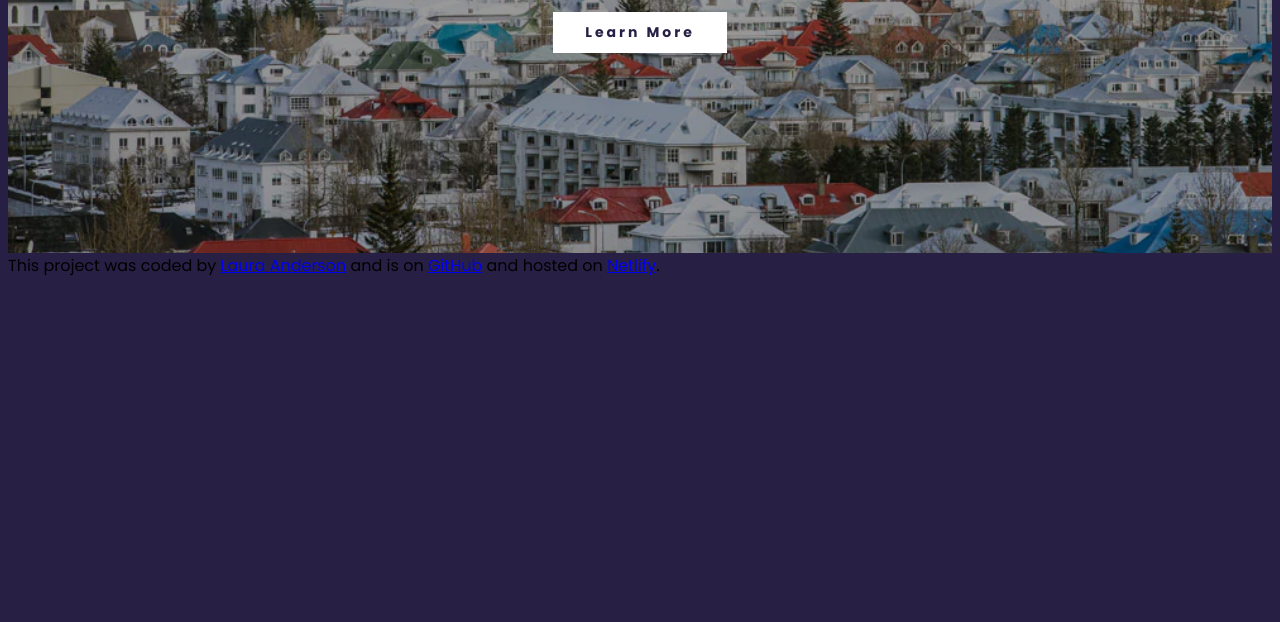
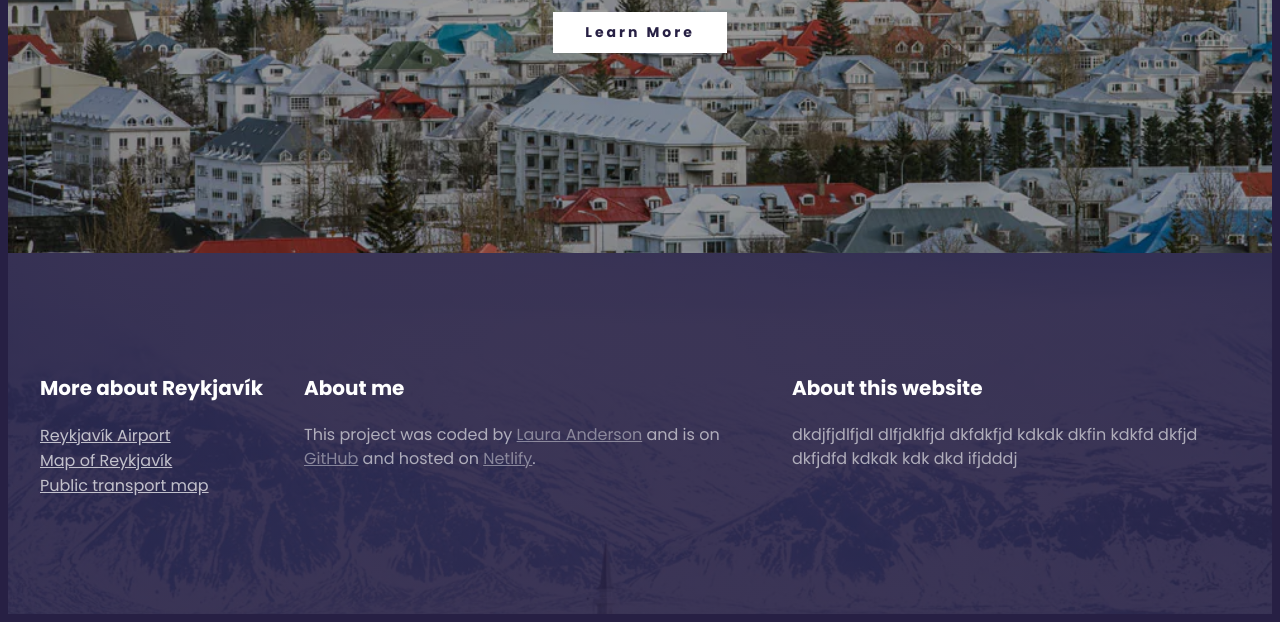
Before and after one commit to lauraanderson-projects/travel-portfolio, a plain HTML site: page index.html in a window 1280 px wide. Shown: the part 480-1102 px from the top of the page. Before the commit the page ends 800 px from the top, so only its background shows below. Drawn offline with Linux system fonts and the light colour scheme.

Commit message:
add footer, grid, sections

```diff
--- a/index.html
+++ b/index.html
@@ -20,16 +20,64 @@
         <h2>Capital city of Iceland</h2>
         <a href="#more">Learn More</a>
       </header>
+
       <footer>
+        <section class="grid">
+          <div>
+            <h3>More about Reykjavík</h3>
+            <ul>
+              <li>
+                <a href="https://www.kefairport.com/" target="_blank"
+                  >Reykjavík Airport</a
+                >
+              </li>
+              <li>
+                <a
+                  href="https://www.google.com/maps/place/Reykjav%C3%ADk,+Iceland/@64.1334904,-21.8524424,12z/data=!3m1!4b1!4m6!3m5!1s0x48d674b9eedcedc3:0xec912ca230d26071!8m2!3d64.1469868!4d-21.9407552!16zL20vMDZmbGc?entry=ttu&g_ep=EgoyMDI1MDIyNi4xIKXMDSoASAFQAw%3D%3D"
+                  target="_blank"
+                  >Map of Reykjavík</a
+                >
+              </li>
+              <li>
+                <a
+                  href="https://reykjaviktips.com/transport.html?gad_source=1&gclid=Cj0KCQiA_Yq-BhC9ARIsAA6fbAhbiOseY4K2HvG6MxrX8VVAoycWne5b0F-lrKigv9mvCRqfdA0pt60aAigcEALw_wcB"
+                  target="_blank"
+                  >Public transport map</a
+                >
+              </li>
+            </ul>
+          </div>
+          <div>
+            <h3>About me</h3>
+            <p>
               This project was coded by
-        <a href="https://github.com/lauraanderson-projects">Laura Anderson</a>
+              <a
+                href="https://github.com/lauraanderson-projects"
+                target="_blank"
+                >Laura Anderson</a
+              >
               and is on
-        <a href="https://github.com/lauraanderson-projects/travel-portfolio"
+              <a
+                href="https://github.com/lauraanderson-projects/travel-portfolio"
+                target="_blank"
                 >GitHub</a
               >
               and hosted on
-        <a href="https://lauraanderson-travelportfolio.netlify.app/">Netlify</a
+              <a
+                href="https://lauraanderson-travelportfolio.netlify.app/"
+                target="_blank"
+                >Netlify</a
               >.
+            </p>
+          </div>
+          <div>
+            <h3>About this website</h3>
+            <p>
+              dkdjfjdlfjdl dlfjdklfjd dkfdkfjd kdkdk dkfin kdkfd dkfjd dkfjdfd
+              kdkdk kdk dkd ifjdddj
+            </p>
+          </div>
+        </section>
       </footer>
     </div>
   </body>
--- a/src/styles.css
+++ b/src/styles.css
@@ -1,6 +1,22 @@
 body {
   font-family: Poppins, sans-serif;
   background-color: #272044;
+}
+
+.container {
+  max-width: 1400px;
+  margin: 0 auto;
+}
+
+.grid {
+  display: grid;
+  grid-template-columns: 1fr 2fr 2fr;
+  grid-gap: 40px;
+}
+
+section {
+  max-width: 1200px;
+  margin: 0 auto;
 }
 
 header {
@@ -51,12 +67,52 @@ header a {
   padding: 10px 32px;
 }
 
-.container {
-  max-width: 1400px;
-  margin: 0 auto;
+footer {
+  color: white;
+  background-image: linear-gradient(
+      rgba(39, 32, 68, 0.9),
+      rgba(39, 32, 68, 0.9)
+    ),
+    url("../images/reykjavik-guide-lead-image-48-hours.webp");
+  background-repeat: no-repeat;
+  background-size: cover;
+  background-position: top;
+  padding: 100px 0;
 }
 
-@media (max-width: 900px) {
+footer h3 {
+  font-weight: 700;
+  font-size: 20px;
+  line-height: 1.5;
+  letter-spacing: 0%;
+  color: white;
+}
+
+footer p {
+  font-weight: 400;
+  font-size: 16px;
+  line-height: 1.5;
+  letter-spacing: 0px;
+  color: #ffffff;
+  opacity: 0.6;
+}
+
+footer ul {
+  padding: 0;
+}
+
+footer li {
+  list-style: none;
+  margin: 0;
+  padding: 0;
+}
+
+footer a {
+  color: white;
+  opacity: 0.7;
+}
+
+@media (max-width: 960px) {
   header {
     padding: 30px 0;
   }
```
Lines whose indentation alone changed are shown as unchanged.
